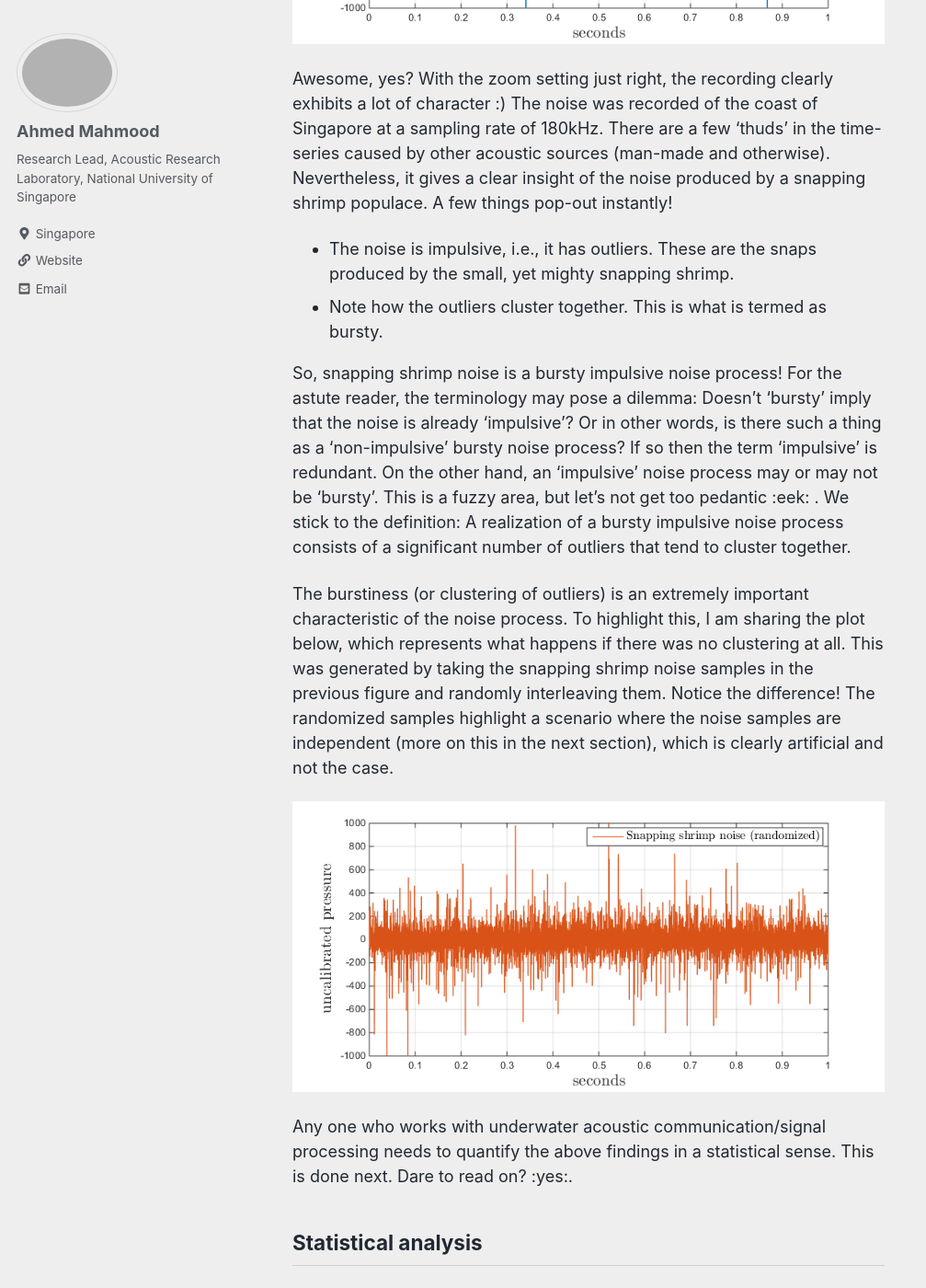
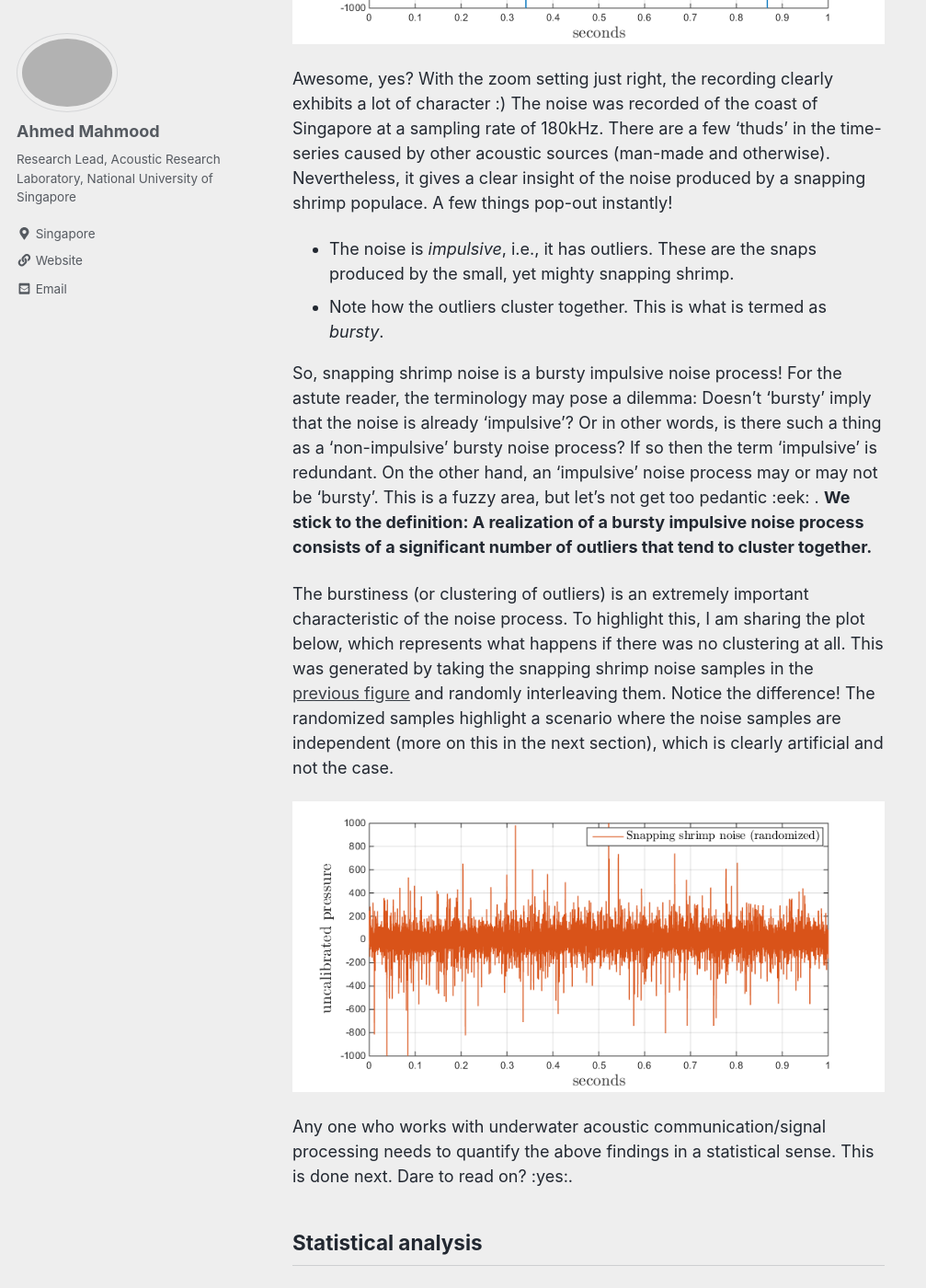
Before and after one commit to ahmd-mahm/ahmd-mahm.github.io, a Jekyll site: the page built from _posts/2018-02-28-The-Snapping-Shrimp.md, in a window 1280 px wide and 1400 px high, scrolled down 8359 px. Shown: the whole window at 92% size, without its empty margins (0-1007 px from the left). Built offline with Jekyll 4.4.1, drawn with Linux system fonts in a browser that asks for light colours; nearby versions of some CDN libraries; formulas are drawn with MathJax 3; some of the changed lines change nothing that is shown.

Commit message:
Update 2018-02-28-The-Snapping-Shrimp.md

```diff
--- a/_posts/2018-02-28-The-Snapping-Shrimp.md
+++ b/_posts/2018-02-28-The-Snapping-Shrimp.md
@@ -117,13 +117,13 @@ To truly get a feel of what we are working with, it is prudent to plot the recor
 Awesome, yes? With the zoom setting just right, the recording clearly exhibits a lot of character :) The noise was recorded of the coast of Singapore at a sampling rate of 180kHz. There are a few 'thuds' in the time-series caused by other acoustic sources (man-made and otherwise). Nevertheless, it gives a clear insight of the noise produced by a snapping shrimp populace. A few things pop-out instantly!
 
 
- - The noise is impulsive, i.e., it has outliers. These are the snaps produced by the small, yet mighty snapping shrimp.
- - Note how the outliers cluster together. This is what is termed as bursty.
+ - The noise is *impulsive*, i.e., it has outliers. These are the snaps produced by the small, yet mighty snapping shrimp.
+ - Note how the outliers cluster together. This is what is termed as *bursty*.
 
-So, snapping shrimp noise is a bursty impulsive noise process! For the astute reader, the terminology may pose a dilemma: Doesn't 'bursty' imply that the noise is already 'impulsive'? Or in other words, is there such a thing as a 'non-impulsive' bursty noise process? If so then the term 'impulsive' is redundant. On the other hand, an 'impulsive' noise process may or may not be 'bursty'. This is a fuzzy area, but let's not get too pedantic :eek: . We stick to the definition: A realization of a bursty impulsive noise process consists of a significant number of outliers that tend to cluster together.
+So, snapping shrimp noise is a bursty impulsive noise process! For the astute reader, the terminology may pose a dilemma: Doesn't 'bursty' imply that the noise is already 'impulsive'? Or in other words, is there such a thing as a 'non-impulsive' bursty noise process? If so then the term 'impulsive' is redundant. On the other hand, an 'impulsive' noise process may or may not be 'bursty'. This is a fuzzy area, but let's not get too pedantic :eek: . **We stick to the definition: A realization of a bursty impulsive noise process consists of a significant number of outliers that tend to cluster together.**
 
 
-The burstiness (or clustering of outliers) is an extremely important characteristic of the noise process. To highlight this, I am sharing the plot below, which represents what happens if there was no clustering at all. This was generated by taking the snapping shrimp noise samples in the previous figure and randomly interleaving them. Notice the difference! The randomized samples highlight a scenario where the noise samples are independent (more on this in the next section), which is clearly artificial and not the case.
+The burstiness (or clustering of outliers) is an extremely important characteristic of the noise process. To highlight this, I am sharing the plot below, which represents what happens if there was no clustering at all. This was generated by taking the snapping shrimp noise samples in the [previous figure](#SSnoise) and randomly interleaving them. Notice the difference! The randomized samples highlight a scenario where the noise samples are independent (more on this in the next section), which is clearly artificial and not the case.
 
 
 ![alt text][SSnoise_rand]
```
